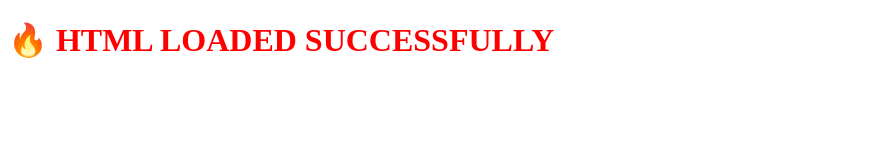
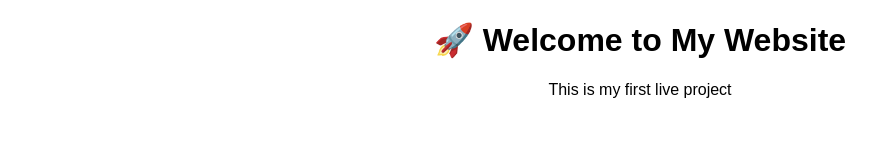
Before and after one commit to jagdish1992max/Jd, a website: page index.html in a window 1280 px wide. Shown: the whole page, without its empty margins (0-894 px from the left). Drawn offline with Linux system fonts and the light colour scheme.

Commit message:
index.html

```diff
--- a/index.html
+++ b/index.html
@@ -1,6 +1,12 @@
 <!DOCTYPE html>
 <html>
-<body>
-  <h1 style="color:red">🔥 HTML LOADED SUCCESSFULLY</h1>
+<head>
+  <title>My Website</title>
+</head>
+<body style="text-align:center; font-family:Arial;">
+
+  <h1>🚀 Welcome to My Website</h1>
+  <p>This is my first live project</p>
+
 </body>
 </html>
```
